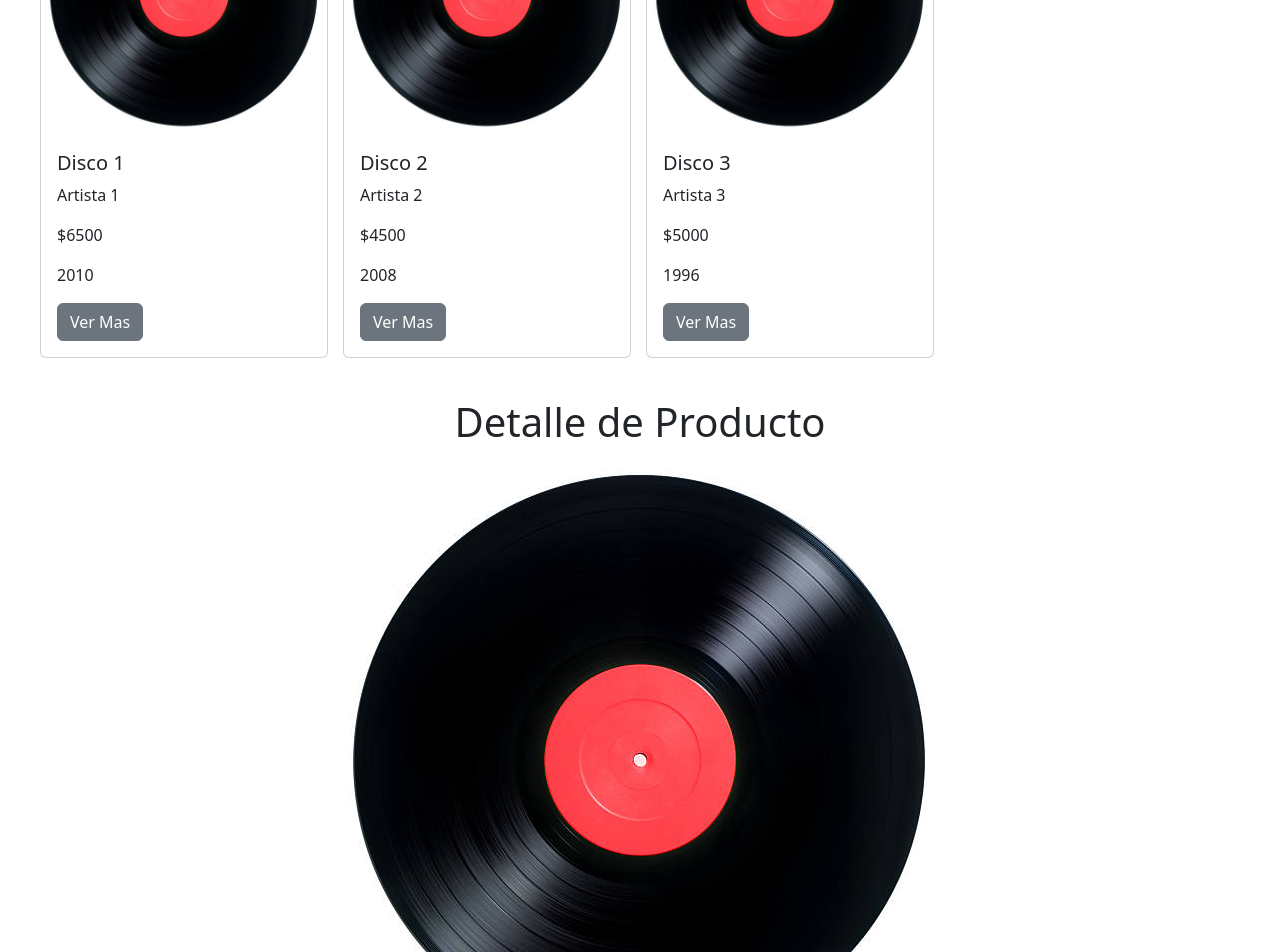
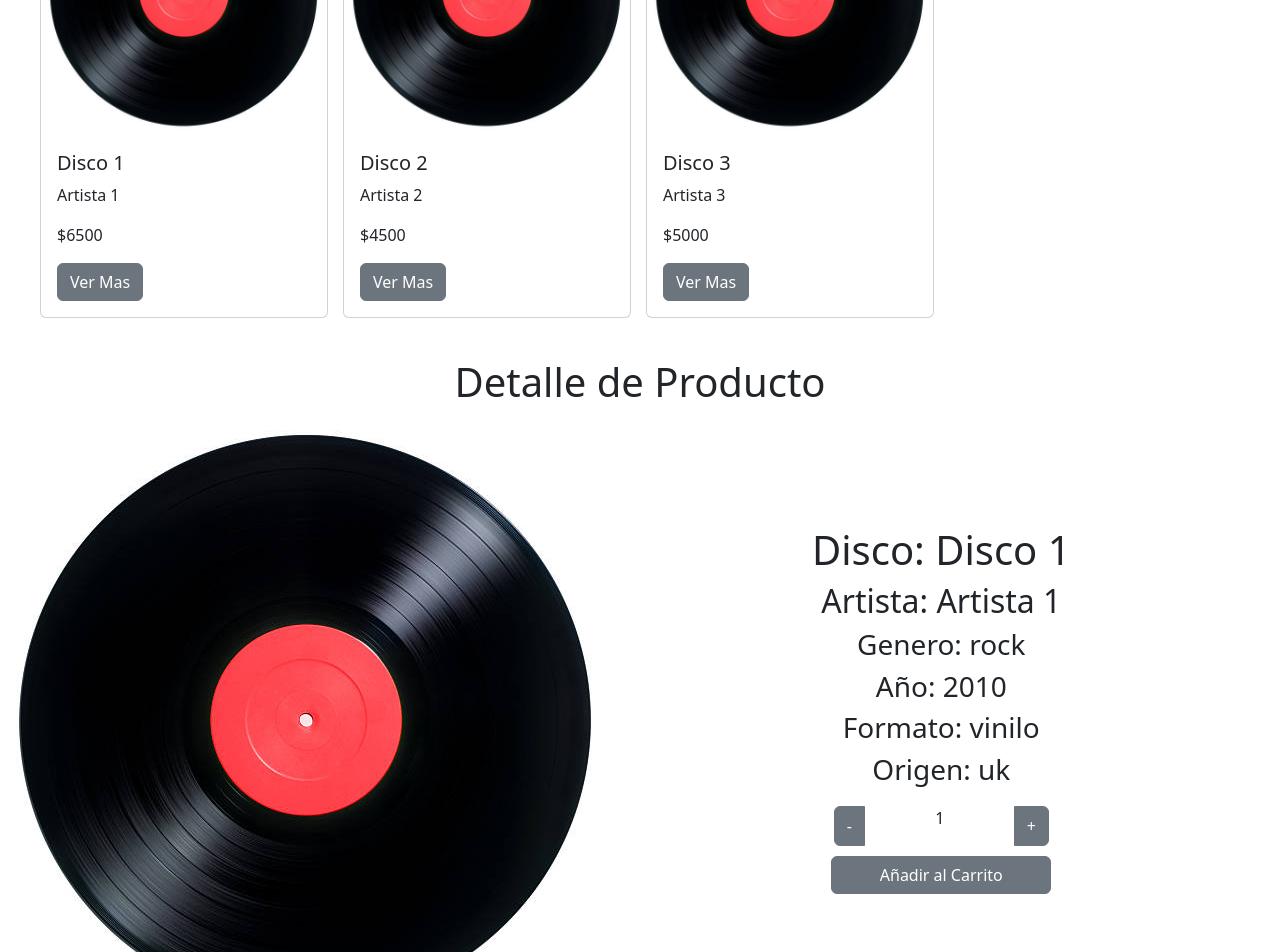
Before and after one commit to Etergen92/proyecto-coder-react, a React (Create React App) app: page / in a window 1280 px wide. Shown: the part 380-1332 px from the top of the page. Built offline with nearby package versions, Linux system fonts and the light colour scheme.

Commit message:
Creacion de componente ItemDetail y contenedor ItemDetailContainer para mostrar detalles de productos de ItemListContainer

```diff
--- a/package.json
+++ b/package.json
@@ -10,6 +10,7 @@
     "react": "^18.2.0",
     "react-bootstrap": "^2.5.0",
     "react-dom": "^18.2.0",
+    "react-router-dom": "^6.3.0",
     "react-scripts": "5.0.1",
     "web-vitals": "^2.1.4"
   },
--- a/src/App.js
+++ b/src/App.js
@@ -3,6 +3,7 @@ import "./components/app/style.css"
 import 'bootstrap/dist/css/bootstrap.min.css';
 import ItemListContainer from "./components/ItemListContainer";
 import ItemDetailContainer from "./components/ItemDetailContainer";
+
 
 
 function App() {
--- a/src/components/Item.js
+++ b/src/components/Item.js
@@ -3,16 +3,26 @@ import foto from "./assets/vinilo-prueba.jpg"
 import Button from 'react-bootstrap/Button';
 import Card from 'react-bootstrap/Card';
 
-const Item = (producto) => {
+const Item = ({id, artista, disco, precio}) => {
     return(
       <div>
-        <Card key={producto.id} style={{ width: '18rem' }}>
+        {/* <Card key={producto.id} style={{ width: '18rem' }}>
            <Card.Img variant="top" src={foto}/>
            <Card.Body>
              <Card.Title>{producto.disco}</Card.Title>
              <Card.Text>{producto.artista}</Card.Text>
              <Card.Text>${producto.precio}</Card.Text>
              <Card.Text>{producto.año}</Card.Text>
+             <Button variant="secondary">Ver Mas</Button>
+            </Card.Body>
+        </Card> */}
+
+        <Card key={id} style={{ width: '18rem' }}>
+           <Card.Img variant="top" src={foto}/>
+           <Card.Body>
+             <Card.Title>{disco}</Card.Title>
+             <Card.Text>{artista}</Card.Text>
+             <Card.Text>${precio}</Card.Text>
              <Button variant="secondary">Ver Mas</Button>
             </Card.Body>
         </Card>
--- a/src/components/ItemDetail.js
+++ b/src/components/ItemDetail.js
@@ -6,7 +6,11 @@ import foto from "./assets/vinilo-prueba.jpg"
 const ItemDetail = ({producto}) => (
   <div className='detalleProducto'>
       <h1>Detalle de Producto</h1>
+      <div className='detalleProductoFlex'>
+        <div>
           <img src={foto} alt="producto"></img>
+        </div>
+        <div className='detalleProductoFlex_info'>
           <h1>Disco: {producto.disco} </h1>
           <h2>Artista: {producto.artista}</h2>
           <h3>Genero: {producto.genero}</h3>
@@ -15,6 +19,8 @@ const ItemDetail = ({producto}) => (
           <h3>Origen: {producto.origen}</h3>
           <ItemCount stock={producto.stock}/>
         </div>
+      </div>
+    </div>
   )
 
 
--- a/src/components/ItemList.js
+++ b/src/components/ItemList.js
@@ -23,10 +23,9 @@ return(
               artista={producto.artista}
               disco={producto.disco}
               precio={producto.precio}
-              año={producto.año}
-              img={producto.img}
               />
           })
+
         }
       </div>
     )
--- a/src/components/app/style.css
+++ b/src/components/app/style.css
@@ -92,3 +92,12 @@
 .detalleProducto{
     text-align: center;
 }
+
+.detalleProductoFlex{
+    display: flex;
+    gap: 200px;
+}
+
+.detalleProductoFlex_info{
+    align-self: center;
+}
```
Also changed, not shown: src/Router.js (added, +14 -0 lines), src/components/app/Layout.js (added, +15 -0 lines), 1 other file (tests, documents, lock files or other folders). Lines whose indentation alone changed are shown as unchanged.
